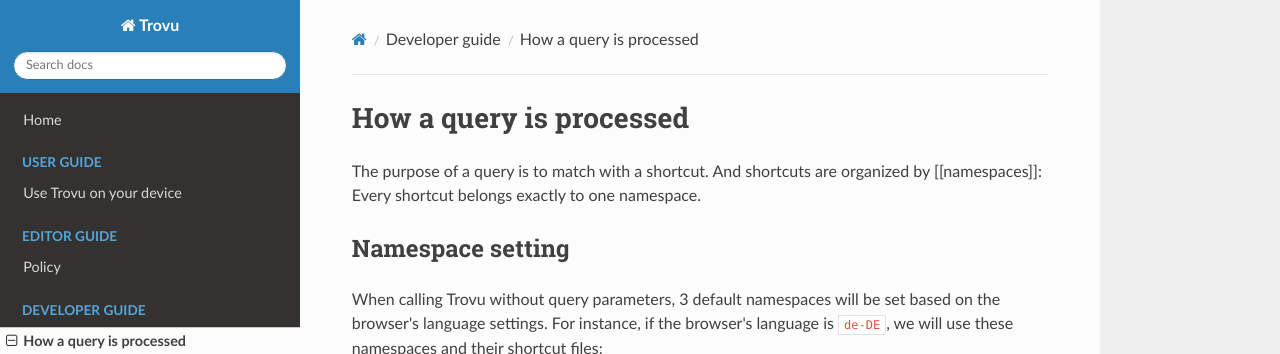
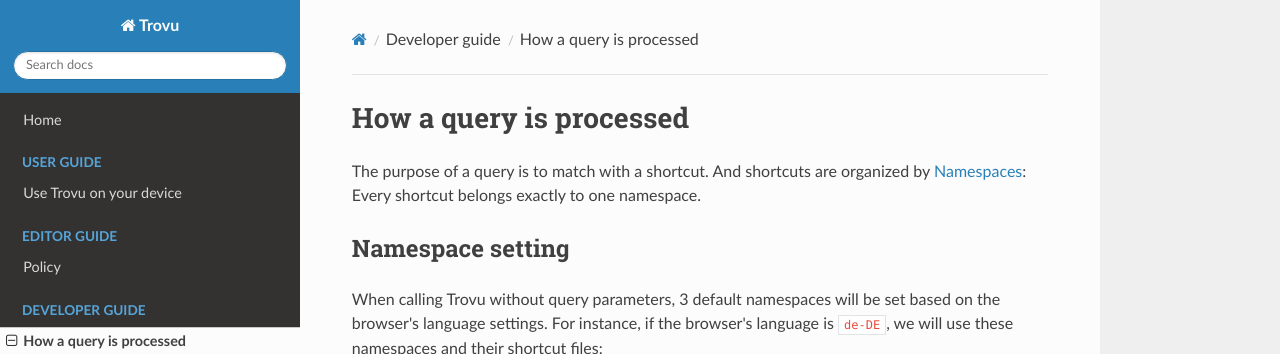
Before and after one commit to trovu/trovu, an MkDocs documentation site: the page built from docs/developers/processing.md, in a window 1280 px wide and 900 px high. Shown: the top 354 px of the window. Built offline with MkDocs 1.6.1, drawn with Linux system fonts in a browser that asks for light colours; nearby versions of some CDN libraries; some of the changed lines change nothing that is shown.

Commit message:
Fix link.

```diff
--- a/docs/developers/processing.md
+++ b/docs/developers/processing.md
@@ -1,6 +1,6 @@
 # How a query is processed
 
-The purpose of a query is to match with a shortcut. And shortcuts are organized by [[namespaces]]: Every shortcut belongs exactly to one namespace.
+The purpose of a query is to match with a shortcut. And shortcuts are organized by [Namespaces](../shortcuts/namespaces.md): Every shortcut belongs exactly to one namespace.
 
 ## Namespace setting
 
```
